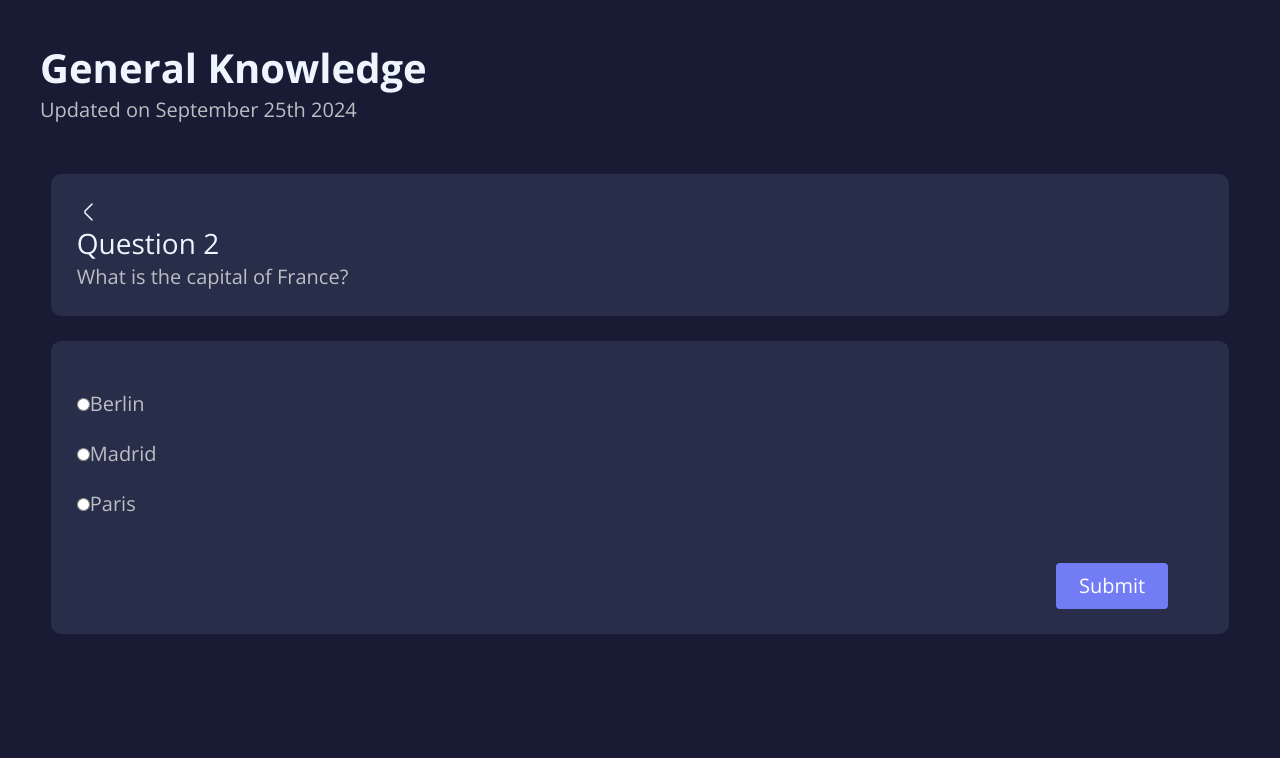
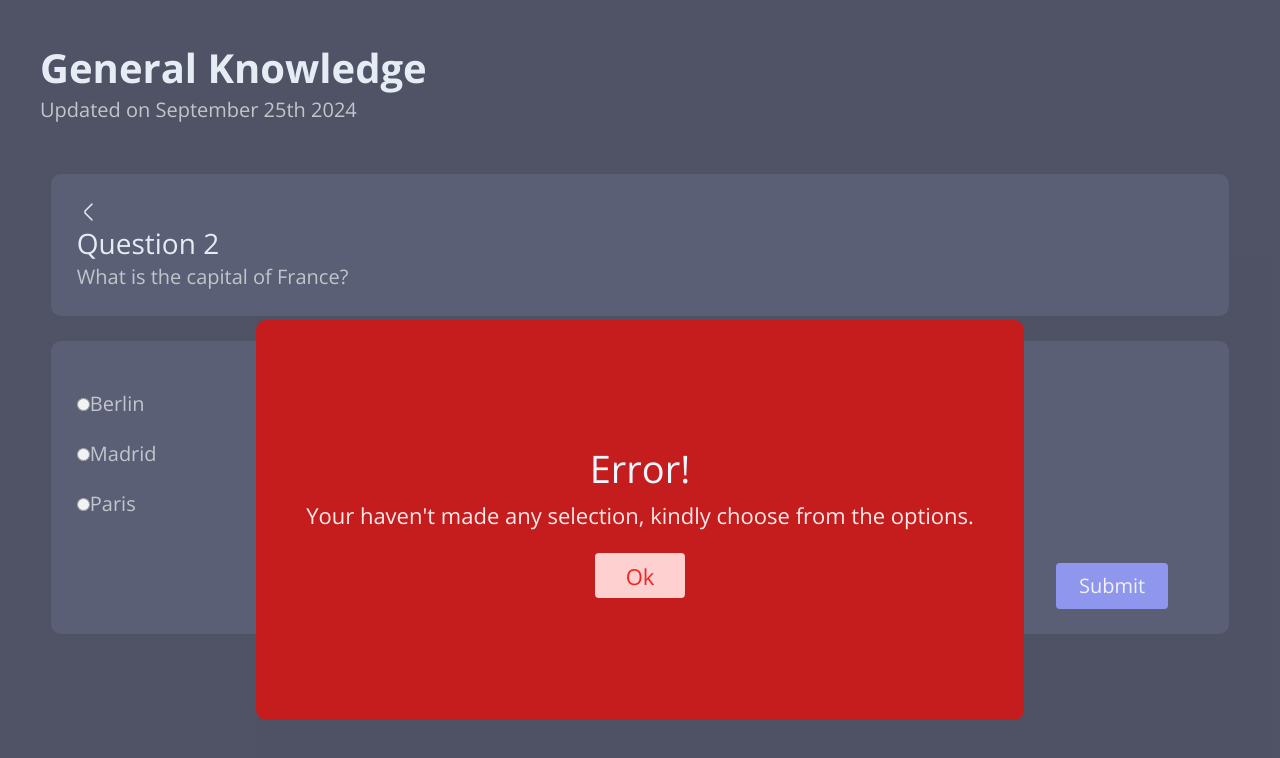
Before and after one commit to Chi-Chidev/Questions-App, a plain HTML site: page index.html in a window 1280 px wide. Both pictures are taken after a click on the button "Submit". Drawn offline with nearby package versions, Linux system fonts and the light colour scheme; a web font is replaced by a local one.

Commit message:
changed the colours of the incorrect box modal, also changed the alert messages to a box modal

```diff
--- a/index.html
+++ b/index.html
@@ -70,6 +70,7 @@
             <!-- </div> -->
         </div>
     </div>
+
     <div id="messageBb2">
         <div id="messageBoxInvalid">
             <h3>Incorrect!</h3>
@@ -77,6 +78,23 @@
             <button id="btcc" type="Retry">Try Again</button>
         </div>
     </div>
+
+    <div id="messageBb3">
+        <div id="alert1">
+            <h3>Error!</h3>
+                <p>Your haven't made any selection, kindly choose from the options.</p>
+                <button id="btcca" type="ok">Ok</button>
+        </div>
+    </div>
+
+    <div id="messageBb4">
+        <div id="alert2">
+            <h3>Congratulations!</h3>
+                <p>Your have finally completed the quiz.</p>
+                <button id="bttcc" type="ok">Ok</button>
+        </div>
+    </div>
+
 
 
 
--- a/quiz.css
+++ b/quiz.css
@@ -128,7 +128,9 @@ body {
 /* message */
 
 #messageBg1,
-#messageBb2 {
+#messageBb2,
+#messageBb3,
+#messageBb4 {
     display: none;
     background-color: rgb(209, 213, 219, 0.3);
     /* Optional: Adds a semi-transparent effect */
@@ -147,7 +149,7 @@ body {
 }
 
 #messageBoxCorrect,
-#messageBoxInvalid {
+#alert2 {
     display: flex;
     flex-direction: column;
     justify-content: center;
@@ -163,9 +165,28 @@ body {
     /* padding: 8%; */
 
 }
+#messageBoxInvalid,
+#alert1 {
+    display: flex;
+    flex-direction: column;
+    justify-content: center;
+    align-items: center;
+    border-radius: 10px;
+    background-color: #C51D1D;
+    width: 60%;
+    height: 50%;
+    position: absolute;
+    top: 40%;
+    left: 20%;
+    transform: translate(-50% -50%);
+}
+
+
 
 #messageBoxCorrect h3,
-#messageBoxInvalid h3 {
+#messageBoxInvalid h3,
+#alert1 h3,
+#alert2 h3 {
     text-align: center;
     color: #edf6ff;
     font-weight: 400;
@@ -175,7 +196,7 @@ body {
 }
 
 #messageBoxCorrect p,
-#messageBoxInvalid p {
+#alert2 p {
     text-align: center;
     color: #edf6ff;
     font-weight: 400;
@@ -183,8 +204,17 @@ body {
     padding-bottom: 3%;
 }
 
+#messageBoxInvalid p,
+#alert1 p{
+    text-align: center;
+    color: #FFEAEA;
+    font-weight: 400;
+    font-size: 22px;
+    padding-bottom: 3%;
+}
+
 #btc,
-#btcc {
+#bttcc {
     background-color: #727cf5;
     color: white;
     width: fit-content;
@@ -194,3 +224,14 @@ body {
     border-radius: 4px;
 
 }
+
+#btcc,
+#btcca {
+    background-color: #FFD0D0;
+    color: #F62323;
+    width: fit-content;
+    padding: 1% 4%;
+    border: none;
+    font-size: 22px;
+    border-radius: 4px;
+}
--- a/quiz.js
+++ b/quiz.js
@@ -43,8 +43,12 @@ const backBtn = document.getElementById("icon"); // Assuming it's for going back
 const submitBtn = document.getElementById("bttzn");
 const messageBoxOne = document.getElementById("messageBg1");
 const messageBoxTwo = document.getElementById("messageBb2");
+const messageBoxThree = document.getElementById("messageBb3");
+const messageBoxFour = document.getElementById("messageBb4");
 const nextBtn = document.getElementById("btc"); // Next button inside the correct message box
 const retryBtn = document.getElementById("btcc");
+const okBtn = document.getElementById("btcca");
+const okayBtn = document.getElementById("bttcc");
 
 const messageEl = document.querySelector("#messageBoxCorrect p");
 
@@ -87,8 +91,9 @@ submitBtn.addEventListener("click", () => {
 
     // Check if an option is selected
     if (!selectedAnswer) {
-        alert("No option has been selected. Please select an option!");
-        return;
+        messageBoxThree.style.display = "block";  //show the error message box
+        // alert("No option has been selected. Please select an option!");
+        // return;
     }
 
     // Check if the selected answer is correct
@@ -103,17 +108,27 @@ nextBtn.addEventListener("click", () => {
     messageBoxOne.style.display = "none"; // Hide the correct message box
 
     // Load the next question
-    if (currentIndex < quizQuestions.length - 1) {
+    if (currentIndex < quizQuestions.length) {
         currentIndex++;
         loadQuestion(currentIndex);
     } else {
-        alert("You've completed the quiz!");
+        messageBoxFour.style.display = "block";
+        // alert("You've completed the quiz!");
     }
 });
 
 // Retry button event listener (inside the incorrect message box)
 retryBtn.addEventListener("click", () => {
     messageBoxTwo.style.display = "none"; // Hide the incorrect message box
+});
+
+//the error message btn, hididng the modal
+okBtn.addEventListener("click", () => {
+    messageBoxThree.style.display = "none";
+});
+
+okayBtn.addEventListener("click",() => {
+    messageBoxFour.style.display = "none";
 });
 
 // Back button event listener
```
